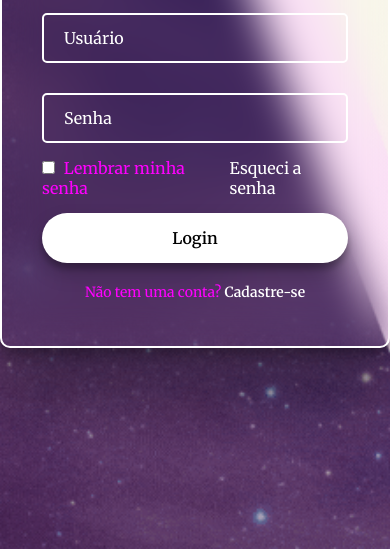
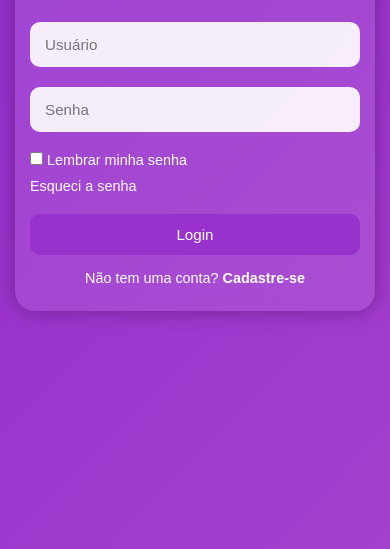
Before and after one commit to julia-xavier-lopes/login, a plain HTML site: page index.html in a window 390 px wide. Shown: the part 295-844 px from the top of the page. Drawn offline with Linux system fonts and the light colour scheme.

Commit message:
Atualiza página de login com redirecionamento para o portfólio

```diff
--- a/index.html
+++ b/index.html
@@ -9,30 +9,58 @@
 </head>
 <body>
     <main class="container">
-        <form>
+        <form id="loginForm">
             <h1>Login Ju Lopes</h1>
+
             <div class="input-box">
-                <input type="email" placeholder="Usuário">
+                <input id="email" type="email" placeholder="Usuário">
                 <i class="bx bxs-user"></i>
             </div>
+
             <div class="input-box">
-                <input placeholder="Senha" type="password">
+                <input id="senha" type="password" placeholder="Senha">
                 <i class="bx bxs-lock-alt"></i>
             </div>
 
-            <div class=" remenber-forgot">
+            <div class="remenber-forgot">
                 <label>
                     <input type="checkbox">
                     Lembrar minha senha
                 </label>
                 <a href="#">Esqueci a senha</a>
             </div>
+
             <button type="submit" class="login">Login</button>
+
             <div class="register-link">
-              <p>Não tem uma conta? <a href="#">Cadastre-se</a></p>
+                <p>Não tem uma conta? <a href="#">Cadastre-se</a></p>
             </div>
         </form>
+    </main>
 
-    </main>
+    <!-- Script -->
+    <script>
+        document.getElementById("loginForm").addEventListener("submit", function(event) {
+            event.preventDefault();
+
+            const email = document.getElementById("email").value.trim();
+            const senha = document.getElementById("senha").value.trim();
+            const btn = document.querySelector(".login");
+
+            if (email === "" || senha === "") {
+                alert("Preencha todos os campos!");
+                return;
+            }
+
+            // Mostra carregamento
+            btn.textContent = "Entrando...";
+            btn.disabled = true;
+
+            // Simula um pequeno atraso antes do redirecionamento
+            setTimeout(() => {
+                window.location.href = "https://portifoliodaju.vercel.app/";
+            }, 1500);
+        });
+    </script>
 </body>
 </html>
--- a/style.css
+++ b/style.css
@@ -1,107 +1,165 @@
-@import url('https://fonts.googleapis.com/css2?family=Merriweather:ital,opsz,wght@0,18..144,300..900;1,18..144,300..900&display=swap');
-*{
+/* ===== Estilos Globais ===== */
+* {
     margin: 0;
     padding: 0;
     box-sizing: border-box;
-    font-family: "Merriweather", serif;
+    font-family: "Poppins", sans-serif;
 }
-body{
+
+body {
     display: flex;
     justify-content: center;
     align-items: center;
     min-height: 100vh;
-    background-image: url(img/Banner\ para\ Twitch\ kawaii\ roxo.gif);
-    background-size: cover;
-    background-position: center;
+    background: linear-gradient(135deg, #8a2be2, #9932cc, #ba55d3);
+    background-size: 300% 300%;
+    animation: gradientMove 8s ease infinite;
 }
-.container{
-    width: 420px;
-    background-color: transparent;
-    border: 2px solid rgba(255, 255, 255, 2);
+
+@keyframes gradientMove {
+    0% { background-position: 0% 50%; }
+    50% { background-position: 100% 50%; }
+    100% { background-position: 0% 50%; }
+}
+
+/* ===== Container ===== */
+.container {
+    background: rgba(255, 255, 255, 0.1);
+    backdrop-filter: blur(12px);
+    border-radius: 20px;
+    padding: 40px 30px;
+    width: 100%;
+    max-width: 400px;
+    box-shadow: 0 0 20px rgba(0,0,0,0.3);
+    color: #fff;
+}
+
+h1 {
+    text-align: center;
+    margin-bottom: 25px;
+    font-size: 2rem;
+}
+
+/* ===== Formulário ===== */
+form {
+    display: flex;
+    flex-direction: column;
+}
+
+.input-box {
+    position: relative;
+    margin-bottom: 20px;
+}
+
+.input-box input {
+    width: 100%;
+    padding: 14px 45px 14px 15px;
+    border: none;
     border-radius: 10px;
-    color: #ff00ff;
-    padding: 30px 40px;
-    box-shadow:rgba(0, 0, 0, 0.25) 0px 54px 55px, rgba(0, 0, 0, 0.12) 0px -12px 30px, rgba(0, 0, 0, 0.12) 0px 4px 6px, rgba(0, 0, 0, 0.17) 0px 12px 13px, rgba(0, 0, 0, 0.09) 0px -3px 5px;
-    backdrop-filter: blur(20px);
+    outline: none;
+    background-color: rgba(255,255,255,0.9);
+    color: #333;
+    font-size: 1rem;
 }
-.container h1{
- font-size: 36px;
- text-align: center;
+
+.input-box i {
+    position: absolute;
+    right: 15px;
+    top: 50%;
+    transform: translateY(-50%);
+    color: #9932cc;
+    font-size: 1.2rem;
 }
-.input-box{
-    position: relative;
-    width: 100%;
-    height: 50px;
-    margin: 30px 0;
-}
-.input-box input{
-    width: 100%;
-    height: 100%;
-    background-color: transparent;
-    border: 2px solid white;
-    outline: none;
-    font-size: 16px;
-    color: white;
-    padding: 20px 45px 20px 20px;
-    border-radius: 5px;
-}
-.input-box input::placeholder{
-    color: white;
-}
-.input-box i {
-    color: black;
-    position: absolute;
-    right: 20px;
-    top: 50%;
-    transform: translatey(-50%);
-    font-size: 20px;
-}
-.remenber-forgot{
+
+/* ===== Lembrar senha / Esqueci ===== */
+.remenber-forgot {
     display: flex;
     justify-content: space-between;
-    margin: -15px 0 15px;
+    align-items: center;
+    font-size: 0.9rem;
+    margin-bottom: 20px;
 }
-.remenber-forgot label input{
-    accent-color: white;
-    margin-right: 5px;
+
+.remenber-forgot a {
+    color: #fff;
+    text-decoration: none;
 }
-.remenber-forgot a {
- text-decoration: none;
- color: white;
-}
-.remenber-forgot a:hover{
+
+.remenber-forgot a:hover {
     text-decoration: underline;
 }
+
+/* ===== Botão de Login ===== */
 .login {
-    width: 100%;
-    height: 50px;
-    background-color: white;
+    background-color: #9932cc;
+    color: white;
     border: none;
-    border-radius: 40px;
+    border-radius: 10px;
+    padding: 12px;
+    font-size: 1rem;
     cursor: pointer;
-    font-size: 16px;
+    transition: background 0.3s ease, transform 0.2s;
+}
 
-    color: black;
+.login:hover {
+    background-color: #8a2be2;
+    transform: scale(1.05);
+}
+
+/* ===== Link de Cadastro ===== */
+.register-link {
+    text-align: center;
+    margin-top: 15px;
+    font-size: 0.9rem;
+}
+
+.register-link a {
+    color: #fff;
     font-weight: 600;
-    box-shadow: rgba(0, 0, 0, 0.19) 0px 10px 20px, rgba(0, 0, 0, 0.23) 0px 6px 6px;;
+    text-decoration: none;
 }
-.login:hover{
-    background-color: transparent;
-    border: rgba(0, 0, 0, 0.19);
-    color: white;
-    transition: 0.5s;
-}
-.register-link{
 
-    font-size: 14px;
-    text-align: center;
-    margin: 20px 0 15px;
-}
-.register-link a {
-    text-decoration: none;
-    color: white;
-    font-weight: 600;
-}
-.register-link a:hover{
+.register-link a:hover {
     text-decoration: underline;
 }
+
+/* ===== Responsividade ===== */
+@media (max-width: 768px) {
+    .container {
+        padding: 30px 20px;
+        max-width: 320px;
+    }
+
+    h1 {
+        font-size: 1.7rem;
+    }
+
+    .input-box input {
+        font-size: 0.95rem;
+    }
+}
+
+@media (max-width: 480px) {
+    body {
+        padding: 15px;
+    }
+
+    .container {
+        max-width: 100%;
+        padding: 25px 15px;
+    }
+
+    h1 {
+        font-size: 1.5rem;
+    }
+
+    .remenber-forgot {
+        flex-direction: column;
+        align-items: flex-start;
+        gap: 10px;
+    }
+
+    .login {
+        font-size: 0.95rem;
+    }
+}
```
